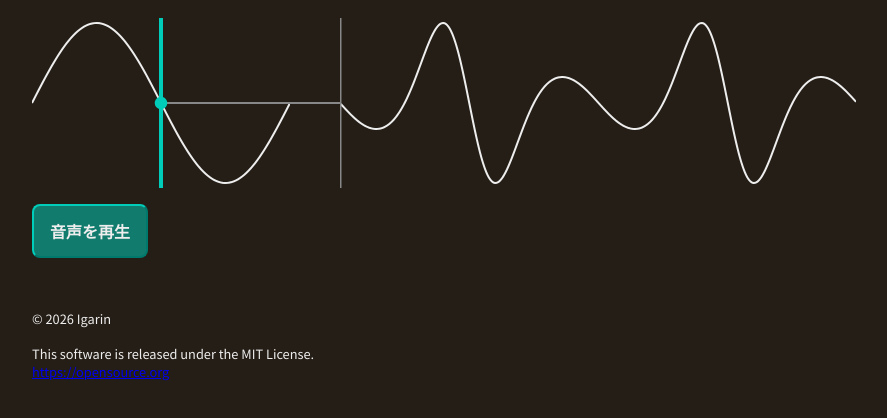
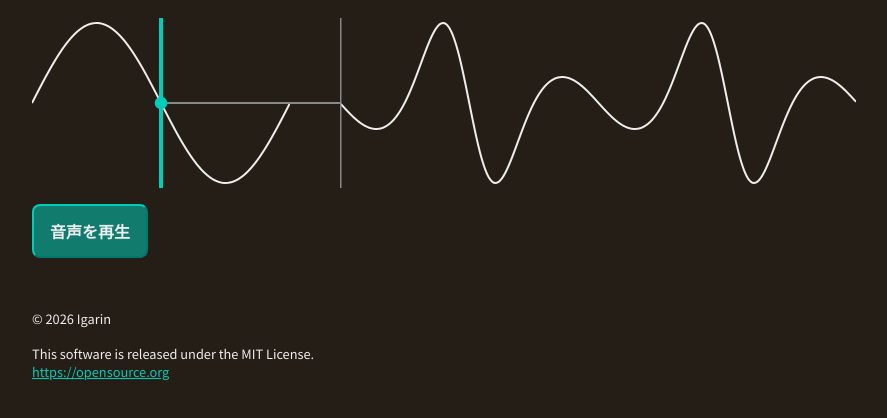
Before and after one commit to igarin14pm/fm-synthesis-waveform-visualizer-web, a plain HTML site: page index.html in a window 1280 px wide. Shown: the part 538-956 px from the top of the page, without its empty margins (196-1083 px from the left). Drawn offline with Linux system fonts and the light colour scheme.

Commit message:
`<a>`タグのスタイルを追加

```diff
--- a/styles/style.css
+++ b/styles/style.css
@@ -34,6 +34,14 @@ h2 {
   font-size: 2rem;
 
   margin: 2.5rem 0 1.5rem;
+}
+
+a {
+  color: #00cdb9;
+}
+
+a:visited {
+  color: #aeeae4;
 }
 
 table {
```
